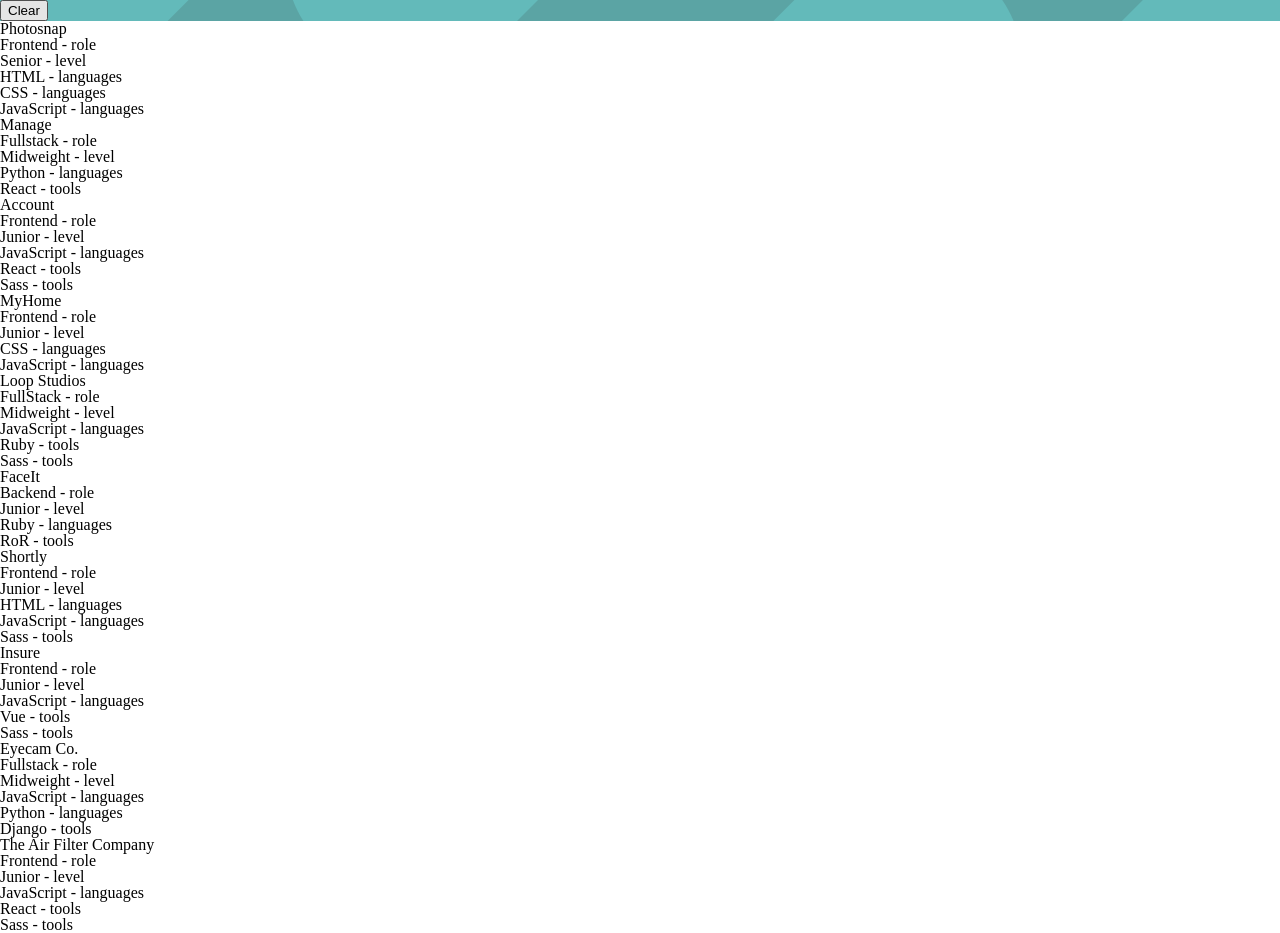
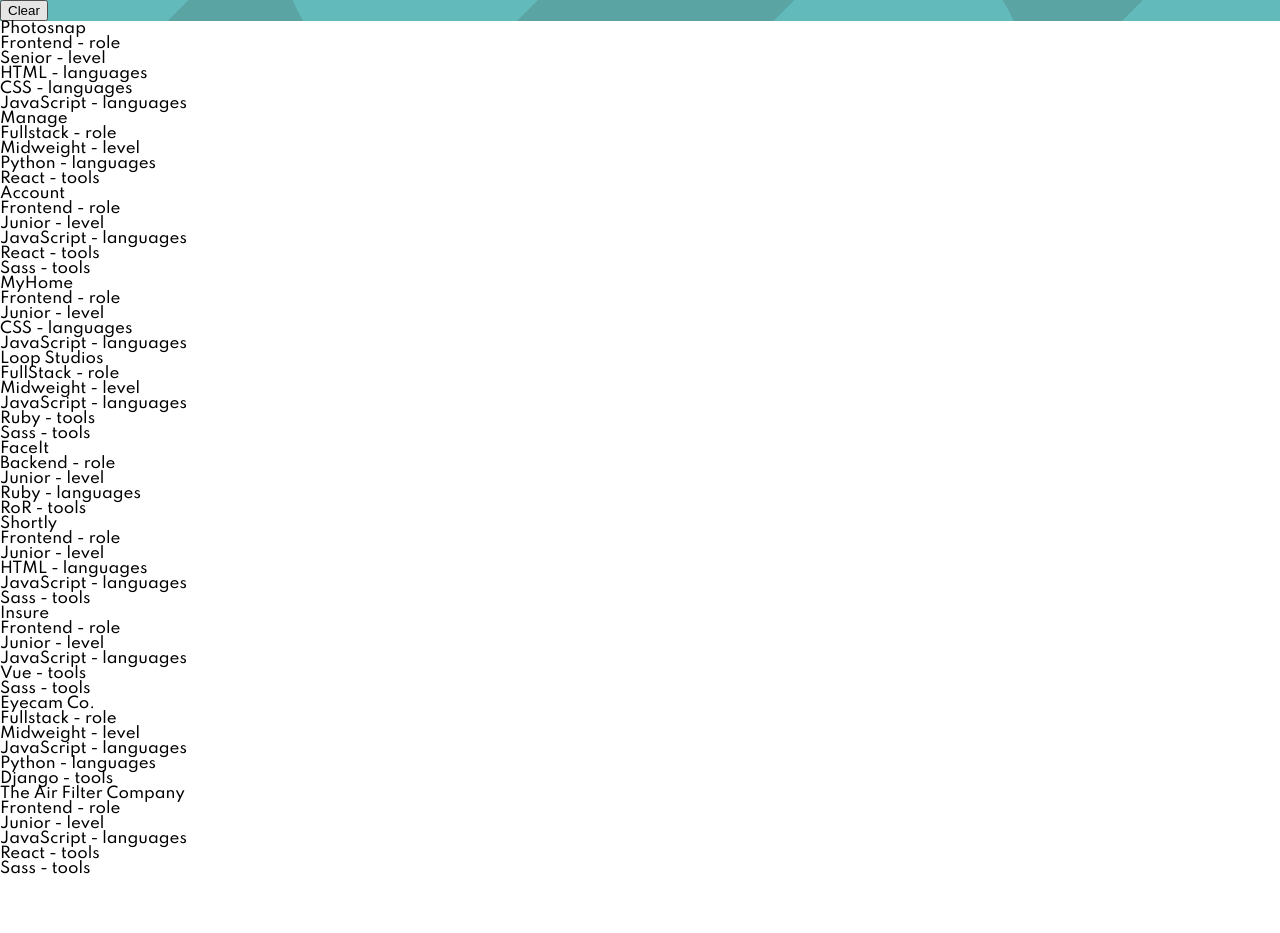
Before and after one commit to felipeog/fm-job-listing, a React (Create React App) app: page / in a window 1280 px wide. After the commit the page ends 877 px from the top, so only its background shows below. Built offline with nearby package versions, Linux system fonts and the light colour scheme; the HTML template or start-up script is replaced by a standard one.

Commit message:
Set font family

```diff
--- a/src/index.scss
+++ b/src/index.scss
@@ -1,2 +1,7 @@
 @import './scss/reset';
 @import './scss/variables';
+
+html {
+  font-family: Spartan, 'Segoe UI', Tahoma, Geneva, Verdana, sans-serif;
+  font-size: 15px;
+}
```
